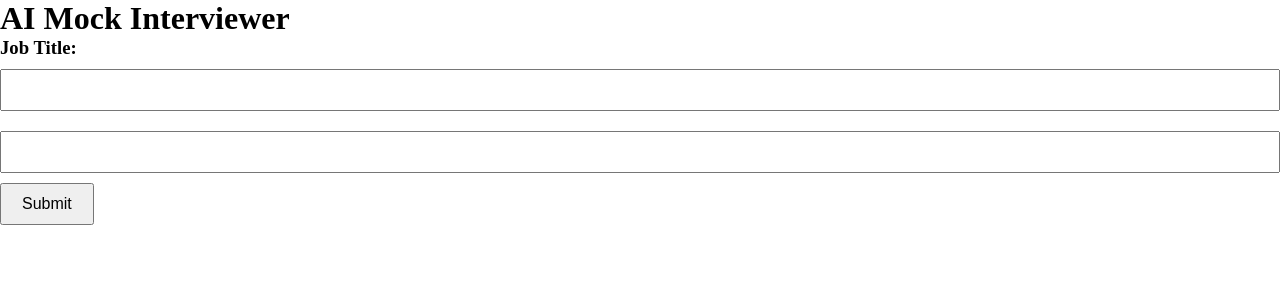
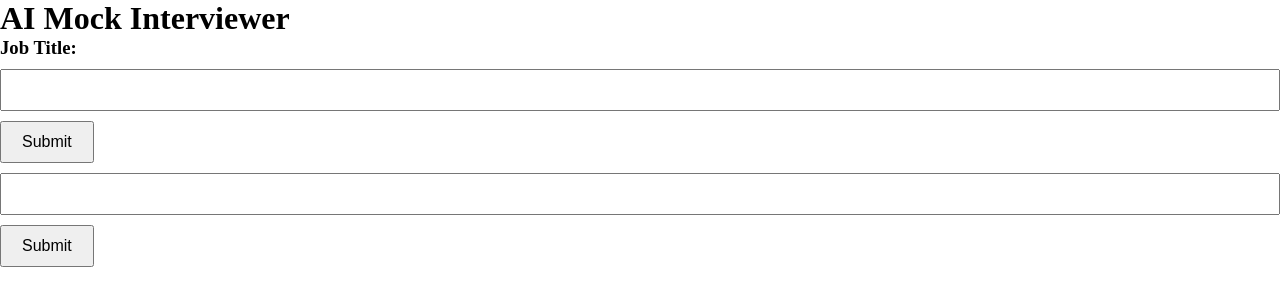
Before and after one commit to Avacia/JobInterviewOpenAI, a React (Vite) app in the folder frontend/: page / in a window 1280 px wide. Shown: the top 306 px of the page. Built offline with nearby package versions, Linux system fonts and the light colour scheme.

Commit message:
add post request and sendTitleToAI function for jobtitle

```diff
--- a/frontend/src/App.jsx
+++ b/frontend/src/App.jsx
@@ -12,6 +12,12 @@ function App() {
   const [userInput, setUserInput] = useState('')
   const [message, setMessage] = useState(null)
   const [chat, setChat] = useState([])
+  const instructionToAI = `You are a job interviewer who is going to interview a candidate for ${jobTitle}.
+                           You should ask a series of questions to the user, and can adjust its response based on the answers.
+                           The flow will start with the Interviewer saying “Tell me about yourself”.
+                           Ask at least 6 questions based on response of the user. At the end of the whole interview,
+                           the Interviewer should comment on how well the user answered the questions, and suggest
+                           how the user can improve its response.`
 
 
   function userInputTitle(e){
@@ -22,6 +28,28 @@ function App() {
   function userInputContent(e){
     e.preventDefault()
     setUserInput(e.target.value)
+  }
+
+  async function sendTitleToAI(){
+    const options = {
+      method: "POST",
+      body: JSON.stringify({
+        message: instructionToAI,
+      }),
+      headers:{
+        "Content-Type": "application/json",
+      }
+    }
+
+    try{
+      const response = await fetch("http://localhost:4000/completions", options)
+      const data = await response.json()
+      console.log(data)
+      setChat([...chat, data.choices[0].message])
+    }
+    catch(error){
+      console.log(error)
+    }
   }
 
 
@@ -35,6 +63,7 @@ function App() {
         'Content-Type': 'application/json',
       }
     }
+
     try{
       const response = await fetch('http://localhost:4000/completions', options)
       const data = await response.json()
@@ -55,6 +84,7 @@ function App() {
 
       <div className="title">
         <h3>Job Title: <input type="text" name="jobTitle" value={jobTitle} onChange={userInputTitle}/></h3>
+        <button onClick={sendTitleToAI}>Submit</button>
       </div>
 
       <div className="displayContent">
```
